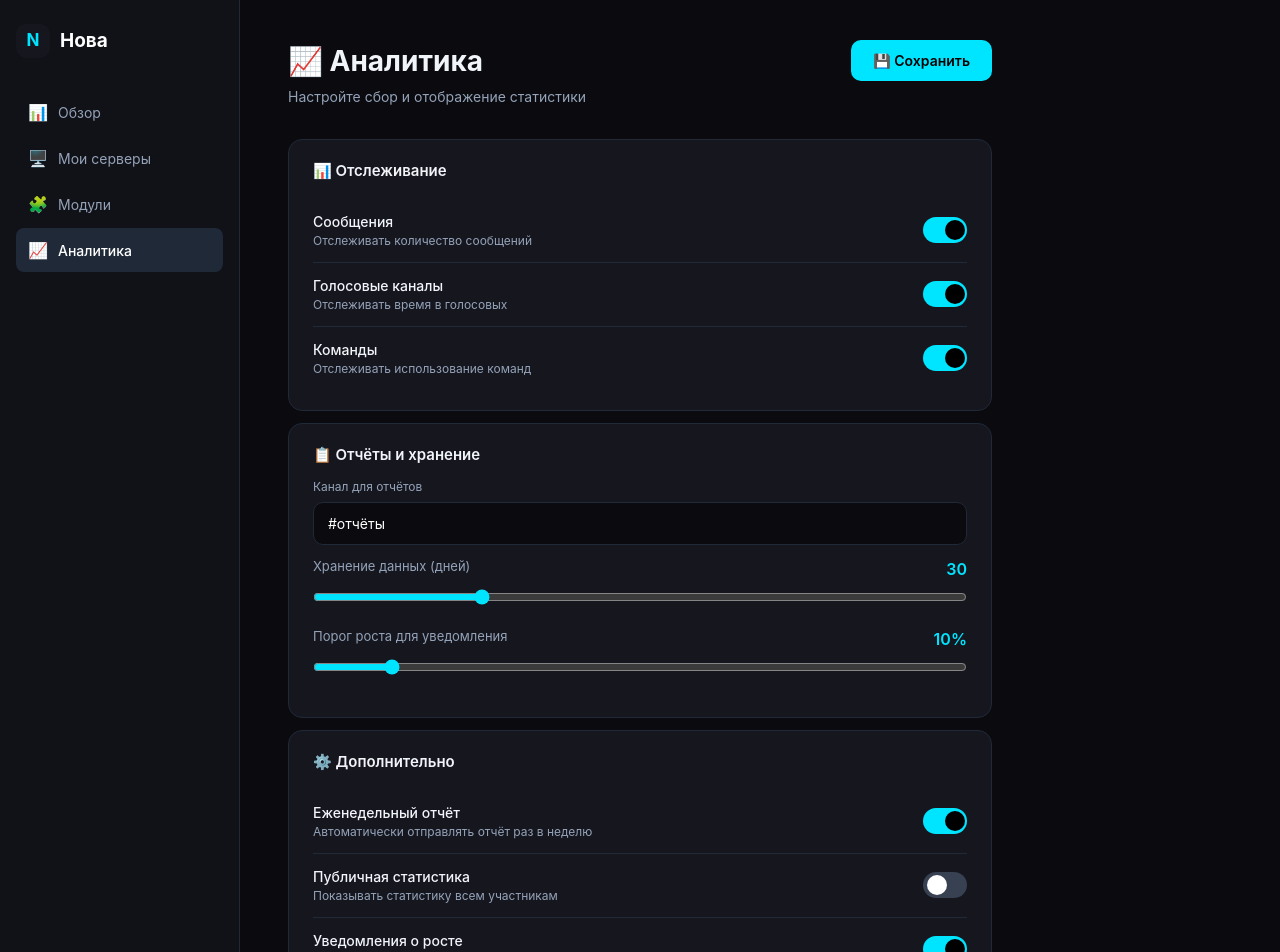
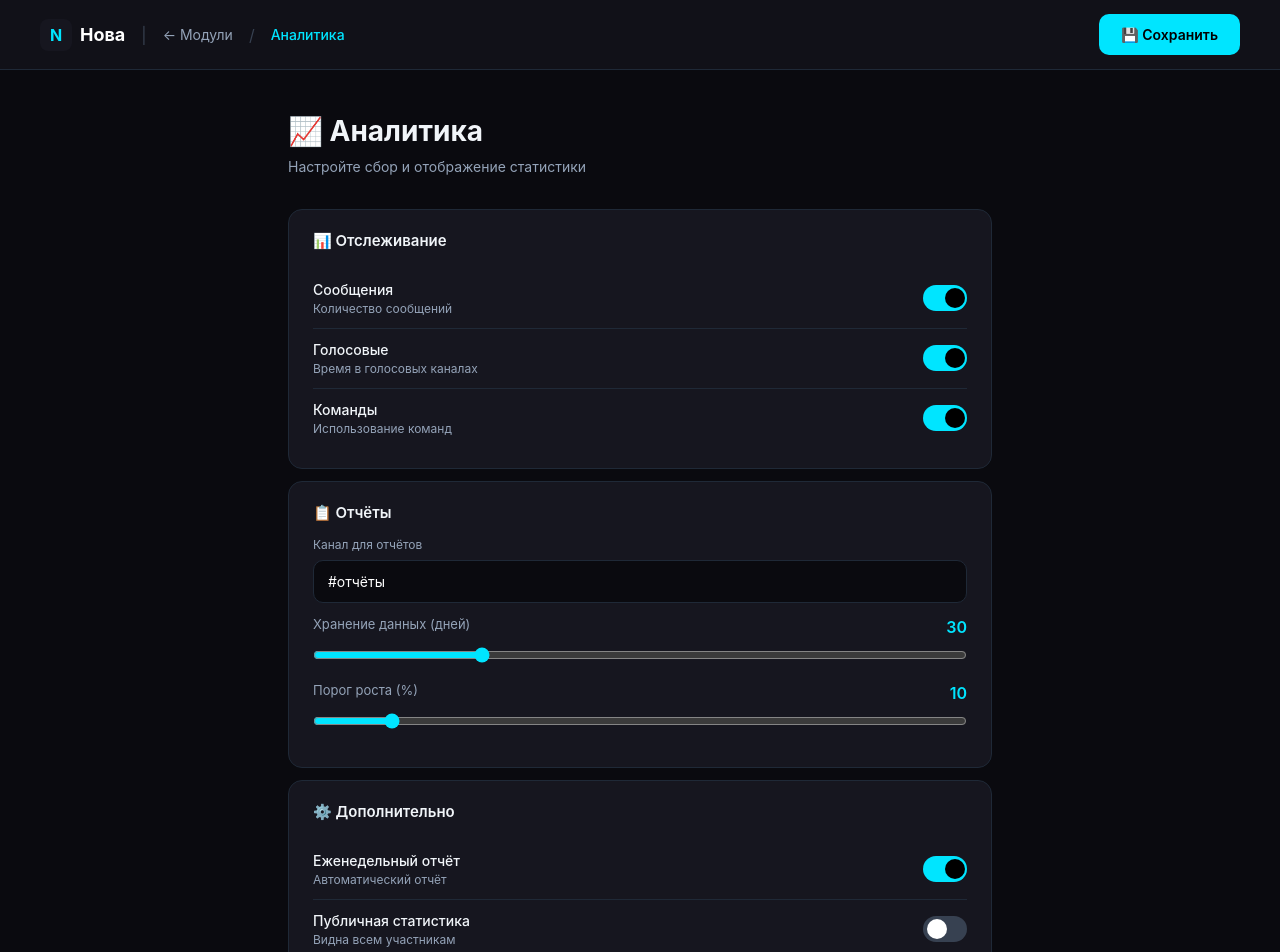
Before and after one commit to R4YDMOND/nova-bot, a Next.js app in the folder frontend/: page /dashboard/analytics in a window 1280 px wide. Shown: the top 952 px of the page. Built offline with nearby package versions, Linux system fonts and the light colour scheme.

Commit message:
Update page.tsx

```diff
--- a/frontend/src/app/dashboard/analytics/page.tsx
+++ b/frontend/src/app/dashboard/analytics/page.tsx
@@ -2,84 +2,46 @@
 
 import { useState } from 'react'
 
-const navigate = (url: string) => window.location.href = url
-
 export default function AnalyticsPage() {
   const [settings, setSettings] = useState({
-    trackMessages: true,
-    trackVoice: true,
-    trackCommands: true,
-    weeklyReport: true,
-    reportChannel: '#отчёты',
-    retentionDays: 30,
-    publicStats: false,
-    notifyGrowth: true,
-    growthThreshold: 10,
+    trackMessages: true, trackVoice: true, trackCommands: true,
+    weeklyReport: true, reportChannel: '#отчёты', retentionDays: 30,
+    publicStats: false, notifyGrowth: true, growthThreshold: 10,
   })
-
   const [saved, setSaved] = useState(false)
   const update = (key: string, value: any) => setSettings({ ...settings, [key]: value })
   const save = () => { setSaved(true); setTimeout(() => setSaved(false), 2000) }
 
   return (
-    <div style={{ minHeight: '100vh', background: '#0A0A0F', display: 'flex', color: '#F1F5F9' }}>
+    <div style={{ minHeight: '100vh', background: '#0A0A0F', color: '#F1F5F9' }}>
+      <header style={{ display: 'flex', alignItems: 'center', justifyContent: 'space-between', padding: '14px 40px', background: '#111118', borderBottom: '1px solid #1F2937' }}>
+        <div style={{ display: 'flex', alignItems: 'center', gap: '16px' }}>
+          <a href="/" style={{ display: 'flex', alignItems: 'center', gap: '8px', textDecoration: 'none' }}>
+            <div style={{ width: '32px', height: '32px', background: '#16161F', borderRadius: '8px', display: 'flex', alignItems: 'center', justifyContent: 'center', fontWeight: 'bold', color: '#00E5FF', fontSize: '16px' }}>N</div>
+            <span style={{ fontSize: '18px', fontWeight: 'bold', color: '#FFF' }}>Нова</span>
+          </a>
+          <span style={{ color: '#374151' }}>|</span>
+          <a href="/dashboard/modules" style={{ color: '#94A3B8', textDecoration: 'none', fontSize: '14px' }}>← Модули</a>
+          <span style={{ color: '#374151' }}>/</span>
+          <span style={{ color: '#00E5FF', fontSize: '14px', fontWeight: '500' }}>Аналитика</span>
+        </div>
+        <button onClick={save} style={{ padding: '10px 22px', background: saved ? '#22C55E' : '#00E5FF', color: '#000', border: 'none', borderRadius: '10px', fontWeight: '600', fontSize: '14px', cursor: 'pointer', transition: 'all 0.25s' }}>{saved ? '✅ Сохранено' : '💾 Сохранить'}</button>
+      </header>
 
-      <aside style={{ width: '240px', minWidth: '240px', background: '#111118', borderRight: '1px solid #1F2937', padding: '24px 16px', display: 'flex', flexDirection: 'column' }}>
-        <a href="/" style={{ display: 'flex', alignItems: 'center', gap: '10px', textDecoration: 'none', marginBottom: '32px' }}>
-          <div style={{ width: '34px', height: '34px', background: '#16161F', borderRadius: '10px', display: 'flex', alignItems: 'center', justifyContent: 'center', fontWeight: 'bold', color: '#00E5FF', fontSize: '17px' }}>N</div>
-          <span style={{ fontSize: '19px', fontWeight: 'bold', color: '#FFF' }}>Нова</span>
-        </a>
-        <nav style={{ display: 'flex', flexDirection: 'column', gap: '2px', flex: 1 }}>
-          {[
-            { icon: '📊', label: 'Обзор', href: '/dashboard' },
-            { icon: '🖥️', label: 'Мои серверы', href: '/dashboard' },
-            { icon: '🧩', label: 'Модули', href: '/dashboard/modules' },
-            { icon: '📈', label: 'Аналитика', href: '/dashboard/analytics' },
-          ].map((item, i) => {
-            const isActive = item.label === 'Аналитика'
-            return (
-              <span key={i} onClick={() => navigate(item.href)} style={{
-                padding: '10px 12px', borderRadius: '8px', display: 'flex', alignItems: 'center',
-                gap: '10px', fontSize: '14px', cursor: 'pointer', fontWeight: isActive ? '500' : '400',
-                color: isActive ? '#FFF' : '#94A3B8', background: isActive ? '#1F2937' : 'transparent',
-                transition: 'all 0.15s'
-              }}>
-                <span style={{ fontSize: '16px', width: '20px', textAlign: 'center' }}>{item.icon}</span>
-                {item.label}
-              </span>
-            )
-          })}
-        </nav>
-      </aside>
-
-      <main style={{ flex: 1, padding: '40px 48px', overflow: 'auto', maxWidth: '800px' }}>
-        <div style={{ display: 'flex', justifyContent: 'space-between', alignItems: 'flex-start', marginBottom: '32px' }}>
-          <div>
-            <h1 style={{ fontSize: '28px', fontWeight: '700', marginBottom: '4px' }}>📈 Аналитика</h1>
-            <p style={{ color: '#94A3B8', fontSize: '14px' }}>Настройте сбор и отображение статистики</p>
-          </div>
-          <button onClick={save} style={{
-            padding: '10px 22px', background: saved ? '#22C55E' : '#00E5FF', color: '#000',
-            border: 'none', borderRadius: '10px', fontWeight: '600', fontSize: '14px', cursor: 'pointer',
-            transition: 'all 0.25s'
-          }}>{saved ? '✅ Сохранено' : '💾 Сохранить'}</button>
-        </div>
+      <main style={{ padding: '40px 48px', maxWidth: '800px', margin: '0 auto' }}>
+        <h1 style={{ fontSize: '28px', fontWeight: '700', marginBottom: '4px' }}>📈 Аналитика</h1>
+        <p style={{ color: '#94A3B8', fontSize: '14px', marginBottom: '32px' }}>Настройте сбор и отображение статистики</p>
 
         <div style={{ display: 'flex', flexDirection: 'column', gap: '12px' }}>
-
           <div style={{ background: '#16161F', borderRadius: '14px', padding: '20px 24px', border: '1px solid #1F2937' }}>
             <h3 style={{ fontSize: '15px', fontWeight: '600', marginBottom: '16px' }}>📊 Отслеживание</h3>
-
             {[
-              { key: 'trackMessages', label: 'Сообщения', desc: 'Отслеживать количество сообщений' },
-              { key: 'trackVoice', label: 'Голосовые каналы', desc: 'Отслеживать время в голосовых' },
-              { key: 'trackCommands', label: 'Команды', desc: 'Отслеживать использование команд' },
+              { key: 'trackMessages', label: 'Сообщения', desc: 'Количество сообщений' },
+              { key: 'trackVoice', label: 'Голосовые', desc: 'Время в голосовых каналах' },
+              { key: 'trackCommands', label: 'Команды', desc: 'Использование команд' },
             ].map((item, i) => (
-              <div key={i} style={{ display: 'flex', justifyContent: 'space-between', alignItems: 'center', padding: '12px 0', borderBottom: i < 2 ? '1px solid #1F2937' : 'none' }}>
-                <div>
-                  <div style={{ fontSize: '14px', fontWeight: '500' }}>{item.label}</div>
-                  <div style={{ fontSize: '12px', color: '#94A3B8' }}>{item.desc}</div>
-                </div>
+              <div key={i} style={{ display: 'flex', justifyContent: 'space-between', alignItems: 'center', padding: '10px 0', borderBottom: i < 2 ? '1px solid #1F2937' : 'none' }}>
+                <div><div style={{ fontSize: '14px', fontWeight: '500' }}>{item.label}</div><div style={{ fontSize: '12px', color: '#94A3B8' }}>{item.desc}</div></div>
                 <div onClick={() => update(item.key, !settings[item.key as keyof typeof settings])} style={{ width: '44px', height: '26px', background: settings[item.key as keyof typeof settings] ? '#00E5FF' : '#374151', borderRadius: '26px', cursor: 'pointer', transition: '0.25s', position: 'relative', flexShrink: 0 }}>
                   <div style={{ position: 'absolute', height: '20px', width: '20px', left: settings[item.key as keyof typeof settings] ? '22px' : '4px', top: '3px', background: settings[item.key as keyof typeof settings] ? '#000' : '#FFF', borderRadius: '50%', transition: '0.25s' }} />
                 </div>
@@ -88,46 +50,34 @@ export default function AnalyticsPage() {
           </div>
 
           <div style={{ background: '#16161F', borderRadius: '14px', padding: '20px 24px', border: '1px solid #1F2937' }}>
-            <h3 style={{ fontSize: '15px', fontWeight: '600', marginBottom: '12px' }}>📋 Отчёты и хранение</h3>
-
+            <h3 style={{ fontSize: '15px', fontWeight: '600', marginBottom: '12px' }}>📋 Отчёты</h3>
             <div style={{ marginBottom: '12px' }}>
               <label style={{ fontSize: '12px', color: '#94A3B8', display: 'block', marginBottom: '6px' }}>Канал для отчётов</label>
-              <input type="text" value={settings.reportChannel} onChange={(e) => update('reportChannel', e.target.value)}
-                style={{ width: '100%', padding: '10px 14px', background: '#0A0A0F', border: '1px solid #1F2937', borderRadius: '10px', color: '#FFF', fontSize: '14px', outline: 'none', boxSizing: 'border-box' }} />
+              <input type="text" value={settings.reportChannel} onChange={(e) => update('reportChannel', e.target.value)} style={{ width: '100%', padding: '10px 14px', background: '#0A0A0F', border: '1px solid #1F2937', borderRadius: '10px', color: '#FFF', fontSize: '14px', outline: 'none', boxSizing: 'border-box' }} />
             </div>
-
-            <div style={{ marginBottom: '16px' }}>
-              <div style={{ display: 'flex', justifyContent: 'space-between', marginBottom: '6px' }}>
-                <span style={{ fontSize: '13px', color: '#94A3B8' }}>Хранение данных (дней)</span>
-                <span style={{ color: '#00E5FF', fontWeight: '600' }}>{settings.retentionDays}</span>
+            {[
+              { label: 'Хранение данных (дней)', key: 'retentionDays', min: 7, max: 90, step: 7 },
+              { label: 'Порог роста (%)', key: 'growthThreshold', min: 5, max: 50, step: 5 },
+            ].map((s, i) => (
+              <div key={i} style={{ marginBottom: '12px' }}>
+                <div style={{ display: 'flex', justifyContent: 'space-between', marginBottom: '6px' }}>
+                  <span style={{ fontSize: '13px', color: '#94A3B8' }}>{s.label}</span>
+                  <span style={{ color: '#00E5FF', fontWeight: '600' }}>{settings[s.key as keyof typeof settings]}</span>
+                </div>
+                <input type="range" min={s.min} max={s.max} step={s.step} value={settings[s.key as keyof typeof settings] as number} onChange={(e) => update(s.key, parseInt(e.target.value))} style={{ width: '100%', accentColor: '#00E5FF' }} />
               </div>
-              <input type="range" min="7" max="90" step="7" value={settings.retentionDays} onChange={(e) => update('retentionDays', parseInt(e.target.value))}
-                style={{ width: '100%', accentColor: '#00E5FF' }} />
-            </div>
-
-            <div style={{ marginBottom: '16px' }}>
-              <div style={{ display: 'flex', justifyContent: 'space-between', marginBottom: '6px' }}>
-                <span style={{ fontSize: '13px', color: '#94A3B8' }}>Порог роста для уведомления</span>
-                <span style={{ color: '#00E5FF', fontWeight: '600' }}>{settings.growthThreshold}%</span>
-              </div>
-              <input type="range" min="5" max="50" step="5" value={settings.growthThreshold} onChange={(e) => update('growthThreshold', parseInt(e.target.value))}
-                style={{ width: '100%', accentColor: '#00E5FF' }} />
-            </div>
+            ))}
           </div>
 
           <div style={{ background: '#16161F', borderRadius: '14px', padding: '20px 24px', border: '1px solid #1F2937' }}>
             <h3 style={{ fontSize: '15px', fontWeight: '600', marginBottom: '16px' }}>⚙️ Дополнительно</h3>
-
             {[
-              { key: 'weeklyReport', label: 'Еженедельный отчёт', desc: 'Автоматически отправлять отчёт раз в неделю' },
-              { key: 'publicStats', label: 'Публичная статистика', desc: 'Показывать статистику всем участникам' },
-              { key: 'notifyGrowth', label: 'Уведомления о росте', desc: 'Сообщать о значительном росте сервера' },
+              { key: 'weeklyReport', label: 'Еженедельный отчёт', desc: 'Автоматический отчёт' },
+              { key: 'publicStats', label: 'Публичная статистика', desc: 'Видна всем участникам' },
+              { key: 'notifyGrowth', label: 'Уведомления о росте', desc: 'При значительном росте' },
             ].map((item, i) => (
-              <div key={i} style={{ display: 'flex', justifyContent: 'space-between', alignItems: 'center', padding: '12px 0', borderBottom: i < 2 ? '1px solid #1F2937' : 'none' }}>
-                <div>
-                  <div style={{ fontSize: '14px', fontWeight: '500' }}>{item.label}</div>
-                  <div style={{ fontSize: '12px', color: '#94A3B8' }}>{item.desc}</div>
-                </div>
+              <div key={i} style={{ display: 'flex', justifyContent: 'space-between', alignItems: 'center', padding: '10px 0', borderBottom: i < 2 ? '1px solid #1F2937' : 'none' }}>
+                <div><div style={{ fontSize: '14px', fontWeight: '500' }}>{item.label}</div><div style={{ fontSize: '12px', color: '#94A3B8' }}>{item.desc}</div></div>
                 <div onClick={() => update(item.key, !settings[item.key as keyof typeof settings])} style={{ width: '44px', height: '26px', background: settings[item.key as keyof typeof settings] ? '#00E5FF' : '#374151', borderRadius: '26px', cursor: 'pointer', transition: '0.25s', position: 'relative', flexShrink: 0 }}>
                   <div style={{ position: 'absolute', height: '20px', width: '20px', left: settings[item.key as keyof typeof settings] ? '22px' : '4px', top: '3px', background: settings[item.key as keyof typeof settings] ? '#000' : '#FFF', borderRadius: '50%', transition: '0.25s' }} />
                 </div>
@@ -136,11 +86,12 @@ export default function AnalyticsPage() {
           </div>
         </div>
 
-        {saved && (
-          <div style={{ position: 'fixed', bottom: '24px', right: '24px', background: '#22C55E', color: '#000', padding: '12px 24px', borderRadius: '12px', fontWeight: '600', fontSize: '14px', zIndex: 1000, boxShadow: '0 4px 20px rgba(34,197,94,0.3)', animation: 'slideUp 0.3s ease' }}>
-            ✅ Настройки сохранены
-          </div>
-        )}
+        <div style={{ display: 'flex', justifyContent: 'space-between', marginTop: '32px' }}>
+          <button onClick={() => window.location.href = '/dashboard/modules'} style={{ padding: '12px 24px', background: 'transparent', color: '#94A3B8', border: '1px solid #1F2937', borderRadius: '12px', fontWeight: '600', cursor: 'pointer', fontSize: '14px' }}>← Назад</button>
+          <button onClick={save} style={{ padding: '12px 28px', background: '#00E5FF', color: '#000', border: 'none', borderRadius: '12px', fontWeight: '600', cursor: 'pointer', fontSize: '14px' }}>💾 Сохранить</button>
+        </div>
+
+        {saved && <div style={{ position: 'fixed', bottom: '24px', right: '24px', background: '#22C55E', color: '#000', padding: '12px 24px', borderRadius: '12px', fontWeight: '600', fontSize: '14px', zIndex: 1000, boxShadow: '0 4px 20px rgba(34,197,94,0.3)', animation: 'slideUp 0.3s ease' }}>✅ Сохранено</div>}
         <style>{`@keyframes slideUp { from { transform: translateY(20px); opacity: 0; } to { transform: translateY(0); opacity: 1; } }`}</style>
       </main>
     </div>
```
